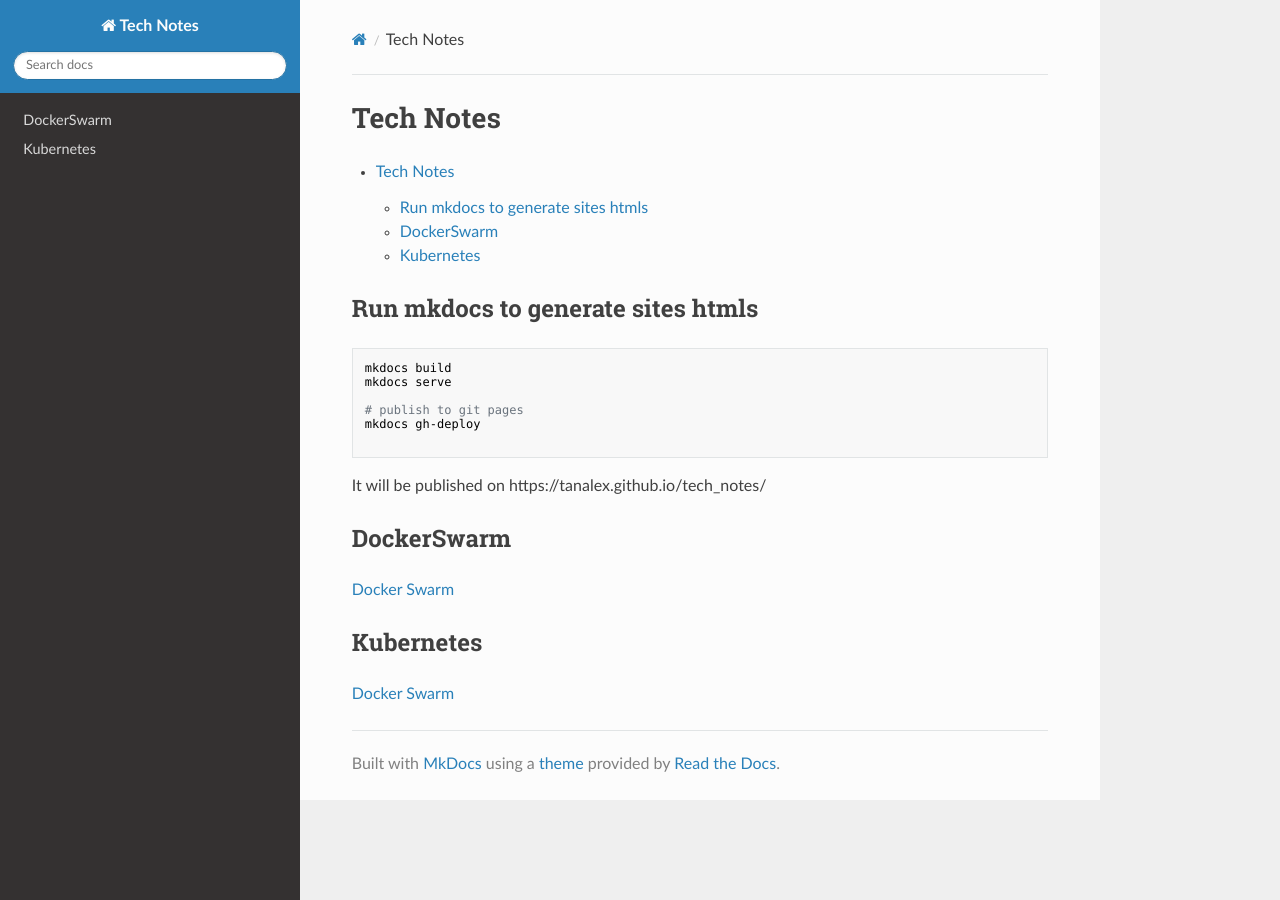
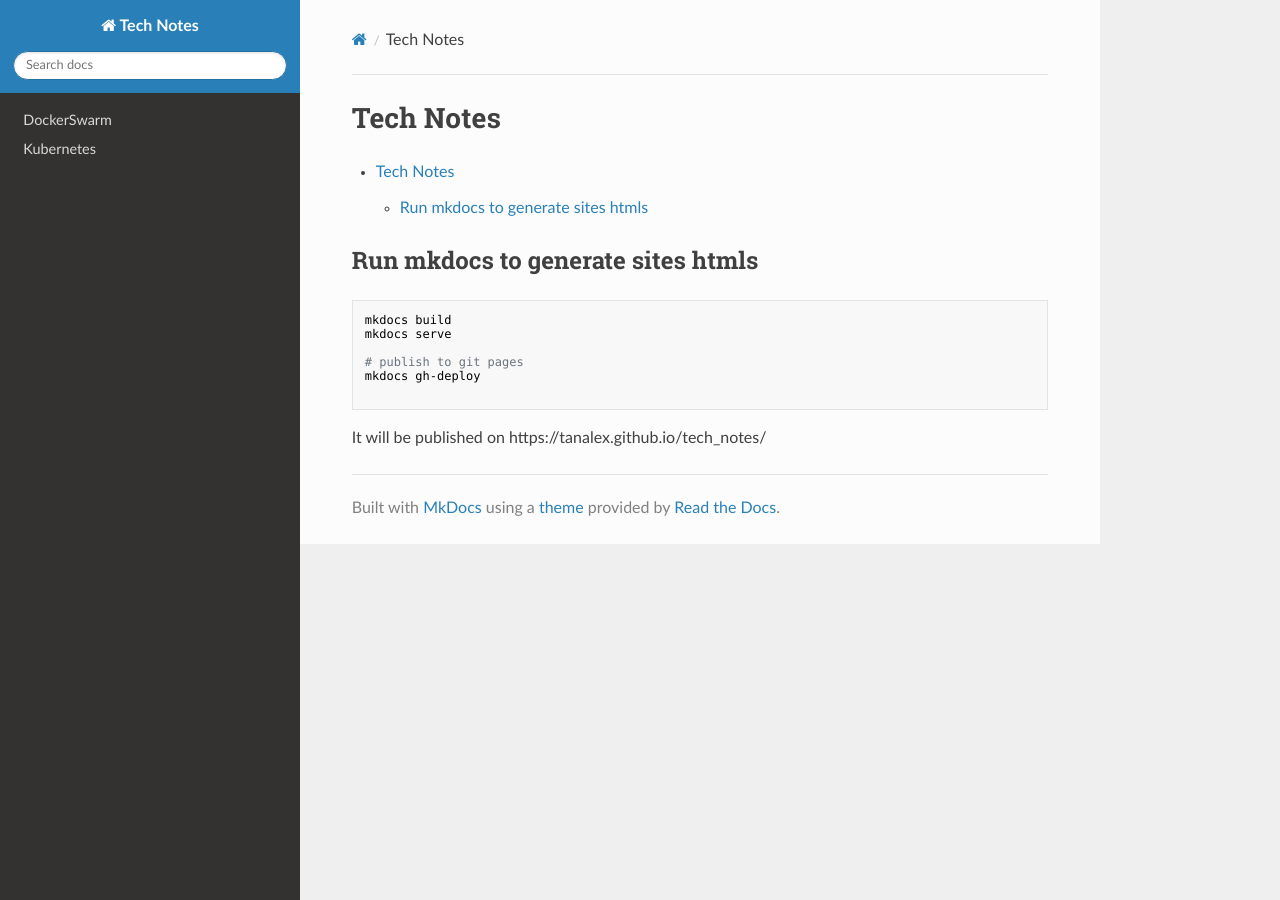
Before and after one commit to TanAlex/tech_notes, an MkDocs documentation site: the page built from docs/index.md, in a window 1280 px wide. Built offline with MkDocs 1.6.1, drawn with Linux system fonts in a browser that asks for light colours; nearby versions of some CDN libraries.

Commit message:
add some return

````diff
--- a/docs/index.md
+++ b/docs/index.md
@@ -4,8 +4,6 @@
 
 - [Tech Notes](#tech-notes)
     - [Run mkdocs to generate sites htmls](#run-mkdocs-to-generate-sites-htmls)
-    - [DockerSwarm](#dockerswarm)
-    - [Kubernetes](#kubernetes)
 
 <!-- /TOC -->
 ## Run mkdocs to generate sites htmls
@@ -19,10 +17,3 @@ mkdocs gh-deploy
 ```
 It will be published on
 https://tanalex.github.io/tech_notes/
-
-
-## DockerSwarm
-[Docker Swarm](docs/DockerSwarm/README.md)
-
-## Kubernetes
-[Docker Swarm](docs/DockerSwarm/README.md)
````
Also changed, not shown: docs/DockerSwarm/README.md (+7 -0 lines).
